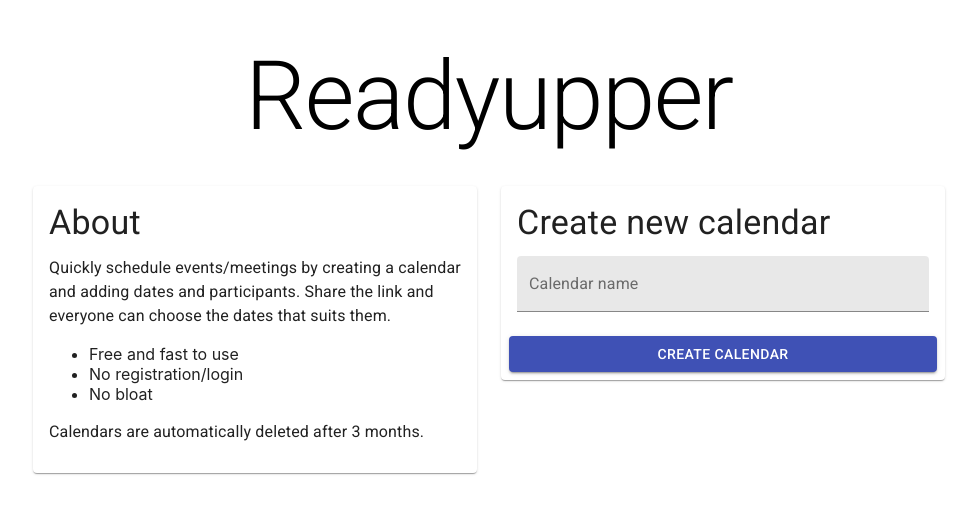
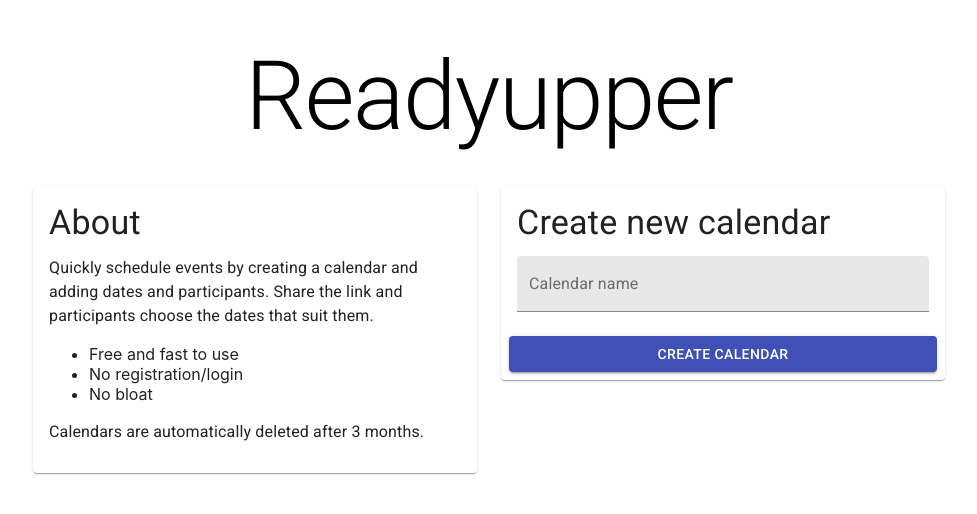
Before and after one commit to akifd/readyupper, a React (Create React App) app in the folder frontend/readyupper/: page / in a window 1280 px wide. Shown: the top 514 px of the page, without its empty margins (151-1128 px from the left). Built offline with nearby package versions, Linux system fonts and the light colour scheme.

Commit message:
Update frontpage about text

```diff
--- a/frontend/readyupper/src/components/Frontpage.tsx
+++ b/frontend/readyupper/src/components/Frontpage.tsx
@@ -50,15 +50,19 @@ function Frontpage() {
             <Typography component="h2" variant="h4" gutterBottom>
               About
             </Typography>
+
             <Typography component="p" gutterBottom>
-              Quickly schedule events/meetings by creating a calendar and adding dates and
-              participants. Share the link and everyone can choose the dates that suits them.
+              Quickly schedule events by creating a calendar and adding dates and
+              participants. Share the link and participants choose the dates that suit
+              them.
             </Typography>
+
             <ul>
               <li>Free and fast to use</li>
               <li>No registration/login</li>
               <li>No bloat</li>
             </ul>
+
             <Typography component="p" gutterBottom>
               Calendars are automatically deleted after 3 months.
             </Typography>
```
